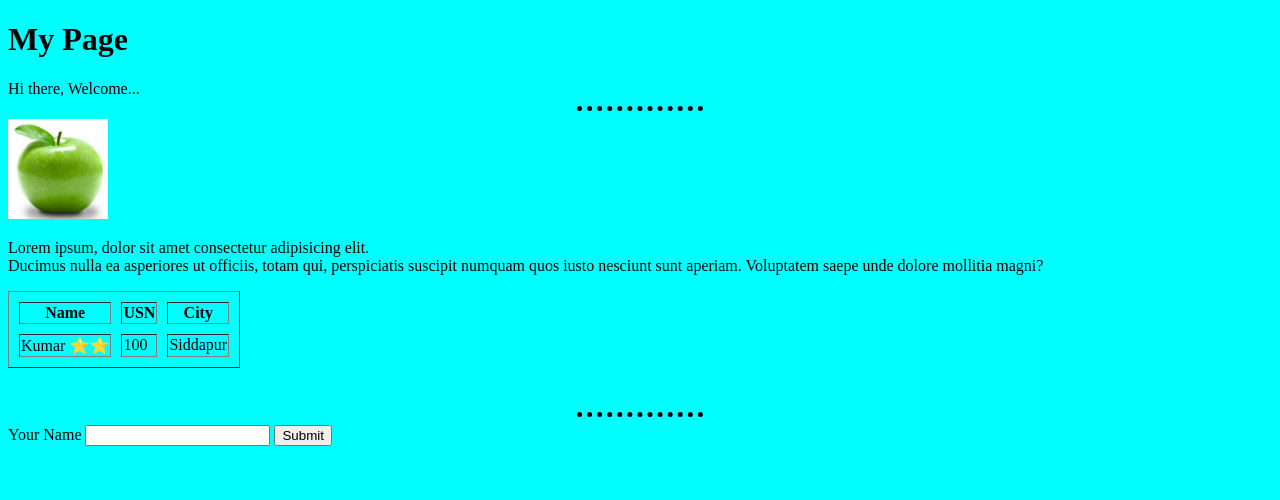
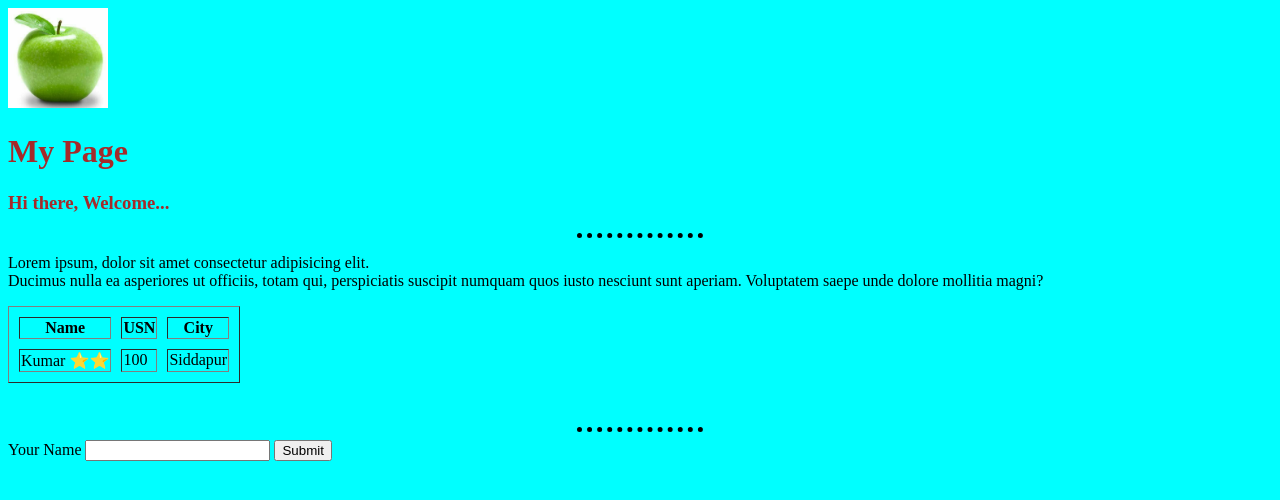
Before and after one commit to kumar-gouda/Web-dev, a plain HTML site: page index.html in a window 1280 px wide. Drawn offline with Linux system fonts and the light colour scheme; files that its build step writes are made by us from their sources.

Commit message:
recent changes

```diff
--- a/css/style.css
+++ b/css/style.css
@@ -1,6 +1,7 @@
 body {
     background-color: aqua;
 }
+
 hr {
     border-style: dotted none none;
     width: 10%;
@@ -9,3 +10,7 @@ hr {
     /* height: 2px; */
 
 }
+
+h1,h3 {
+color: brown;
+}
--- a/index.html
+++ b/index.html
@@ -1,17 +1,17 @@
 <!DOCTYPE html>
 <html lang="en-us">
     <head>
-        <link rel="stylesheet" href="style/style.css">
+        <link rel="stylesheet" href="css/style.css">
         <meta http-equiv="Content-Type" content="text/html;charset=UTF-8">
         <title>
             Welcome to My Page
         </title>
     </head>
     <body>
+        <div><img src="res/apple.jpg" alt="green apple" height="100" width="100"></div>
         <h1>My Page</h1>
-        Hi there, Welcome...
+        <h3>Hi there, Welcome... </h3>
         <hr>
-        <div><img src="res/apple.jpg" alt="green apple" height="100" width="100"></div>
         <p>
             <div>Lorem ipsum, dolor sit amet consectetur adipisicing elit. </div>
             <div>Ducimus nulla ea asperiores ut officiis, totam qui, perspiciatis suscipit numquam quos iusto nesciunt sunt aperiam. Voluptatem saepe unde dolore mollitia magni?</div>
```
Also changed, not shown: Begin.txt (deleted), helper.txt (added).
